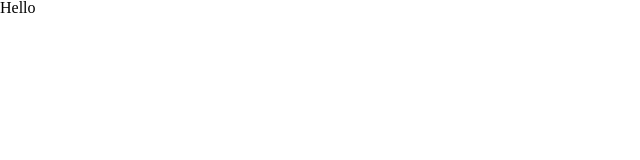
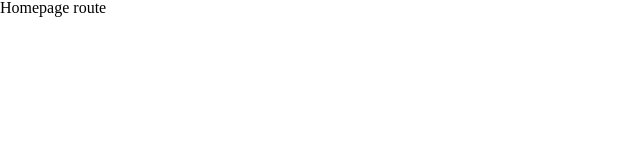
Before and after one commit to Kamil-Budzik/Maps, a React (Create React App) app: page / in a window 1280 px wide. Shown: the top 160 px of the page, without its empty margins (0-640 px from the left). Built offline with nearby package versions, Linux system fonts and the light colour scheme.

Commit message:
feat: Add app routing

```diff
--- a/package.json
+++ b/package.json
@@ -12,6 +12,7 @@
     "@types/react-dom": "^18.0.4",
     "react": "^18.1.0",
     "react-dom": "^18.1.0",
+    "react-router-dom": "^6.3.0",
     "react-scripts": "5.0.1",
     "styled-components": "^5.3.5",
     "typescript": "^4.6.4",
--- a/src/Root.tsx
+++ b/src/Root.tsx
@@ -1,15 +1,26 @@
 import React from 'react';
 import { ThemeProvider } from 'styled-components';
+import { BrowserRouter, Route, Routes } from 'react-router-dom';
 
 import GlobalStyle from 'styles/globalStyle';
 import theme from 'styles/theme';
 
+import Homepage from 'pages/Homepage/Homepage';
+import History from 'pages/History/History';
+import Map from 'pages/Map/Map';
+
 const Root = () => {
   return (
-    <ThemeProvider theme={theme}>
-      <GlobalStyle />
-      <h1>Hello</h1>
-    </ThemeProvider>
+    <BrowserRouter>
+      <ThemeProvider theme={theme}>
+        <GlobalStyle />
+        <Routes>
+          <Route path="/" element={<Homepage />} />
+          <Route path="/map" element={<Map />} />
+          <Route path="/history" element={<History />} />
+        </Routes>
+      </ThemeProvider>
+    </BrowserRouter>
   );
 };
 
--- /dev/null
+++ b/src/pages/History/History.tsx
@@ -0,0 +1,11 @@
+import React from 'react';
+
+const History = () => {
+  return (
+    <div>
+      <h1>History route</h1>
+    </div>
+  );
+};
+
+export default History;
--- /dev/null
+++ b/src/pages/Homepage/Homepage.tsx
@@ -0,0 +1,11 @@
+import React from 'react';
+
+const Homepage = () => {
+  return (
+    <div>
+      <h1>Homepage route</h1>
+    </div>
+  );
+};
+
+export default Homepage;
--- /dev/null
+++ b/src/pages/Map/Map.tsx
@@ -0,0 +1,11 @@
+import React from 'react';
+
+const Map = () => {
+  return (
+    <div>
+      <h1>MAP route</h1>
+    </div>
+  );
+};
+
+export default Map;
```
Also changed, not shown: 1 other file (tests, documents, lock files or other folders).
